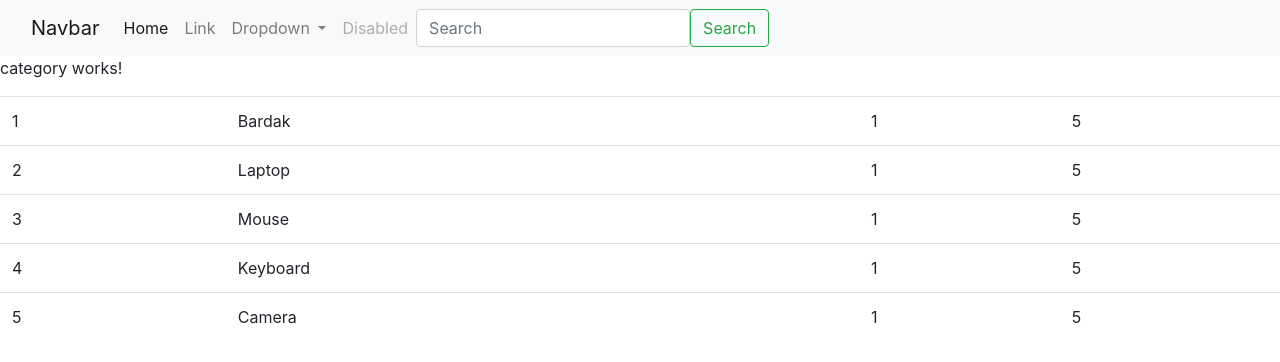
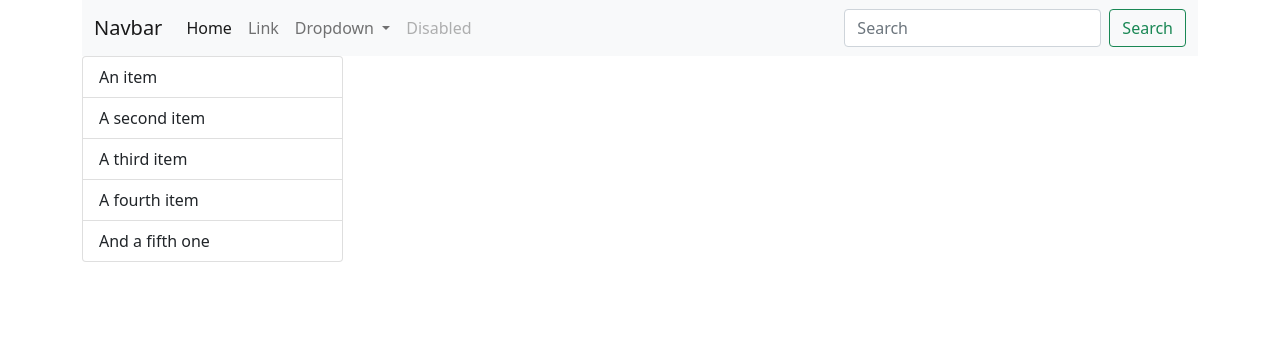
Before and after one commit to mumenrider27/northwind, an Angular app: page / in a window 1280 px wide. Shown: the top 362 px of the page. Built offline with nearby package versions, Linux system fonts and the light colour scheme.

Commit message:
bootstrap added / dummy product data deleted

```diff
--- a/package.json
+++ b/package.json
@@ -19,7 +19,7 @@
     "@angular/platform-browser": "~11.2.4",
     "@angular/platform-browser-dynamic": "~11.2.4",
     "@angular/router": "~11.2.4",
-    "bootstrap": "^4.6.0",
+    "bootstrap": "^5.0.0-beta2",
     "rxjs": "~6.6.0",
     "tslib": "^2.0.0",
     "zone.js": "~0.11.3"
--- a/src/app/app.component.html
+++ b/src/app/app.component.html
@@ -1,12 +1,13 @@
-<!-- Welcome to {{title}}
-Greetings {{user}}
+<div class="container">
+<app-navi></app-navi>
+<div class="row">
+  <div class="col-md-3">
+    <app-category></app-category>
+  </div>
+  <div class="col-md-9">
+    <app-product></app-product>
+  </div>
+</div>
 
-{{product1.productName}}
-
-<ul>
-  <li *ngFor="let product of products">{{product.productName}}</li>
-</ul> -->
-<app-navi></app-navi>
-<app-category></app-category>
-<app-product></app-product>
 <router-outlet></router-outlet>
+</div>
--- a/src/app/components/category/category.component.html
+++ b/src/app/components/category/category.component.html
@@ -1 +1,7 @@
-<p>category works!</p>
+<ul class="list-group">
+    <li class="list-group-item">An item</li>
+    <li class="list-group-item">A second item</li>
+    <li class="list-group-item">A third item</li>
+    <li class="list-group-item">A fourth item</li>
+    <li class="list-group-item">And a fifth one</li>
+  </ul>
--- a/src/app/components/product/product.component.ts
+++ b/src/app/components/product/product.component.ts
@@ -1,4 +1,5 @@
 import { Component, OnInit } from '@angular/core';
+import { Product } from 'src/app/models/product';
 
 @Component({
   selector: 'app-product',
@@ -6,14 +7,7 @@
   styleUrls: ['./product.component.css']
 })
 export class ProductComponent implements OnInit {
-
-  product1 = { productId: 1, productName: "Bardak", categoryId: 1, unitPrice: 5 };
-  product2 = { productId: 2, productName: "Laptop", categoryId: 1, unitPrice: 5 };
-  product3 = { productId: 3, productName: "Mouse", categoryId: 1, unitPrice: 5 };
-  product4 = { productId: 4, productName: "Keyboard", categoryId: 1, unitPrice: 5 };
-  product5 = { productId: 5, productName: "Camera", categoryId: 1, unitPrice: 5 };
-
-  products = [this.product1, this.product2, this.product3, this.product4, this.product5]
+  products:Product[] = [];
 
   constructor() { }
 
--- /dev/null
+++ b/src/app/models/product.ts
@@ -0,0 +1,7 @@
+export interface Product{
+    productId:number;
+    categoryId: number;
+    productName:string;
+    unitsInStock: number;
+    unitPrice: number;
+}
```
Also changed, not shown: 1 other file (tests, documents, lock files or other folders).
